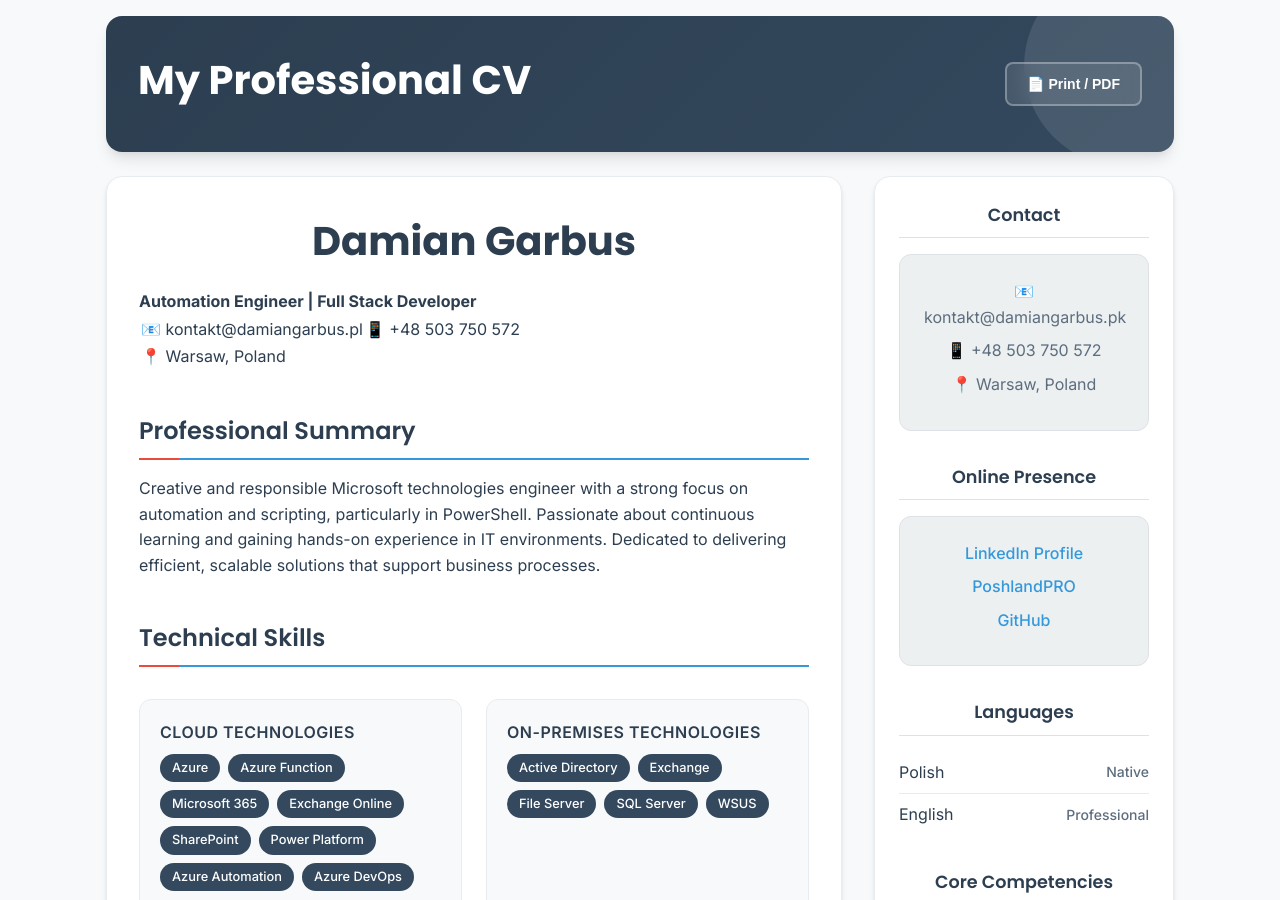
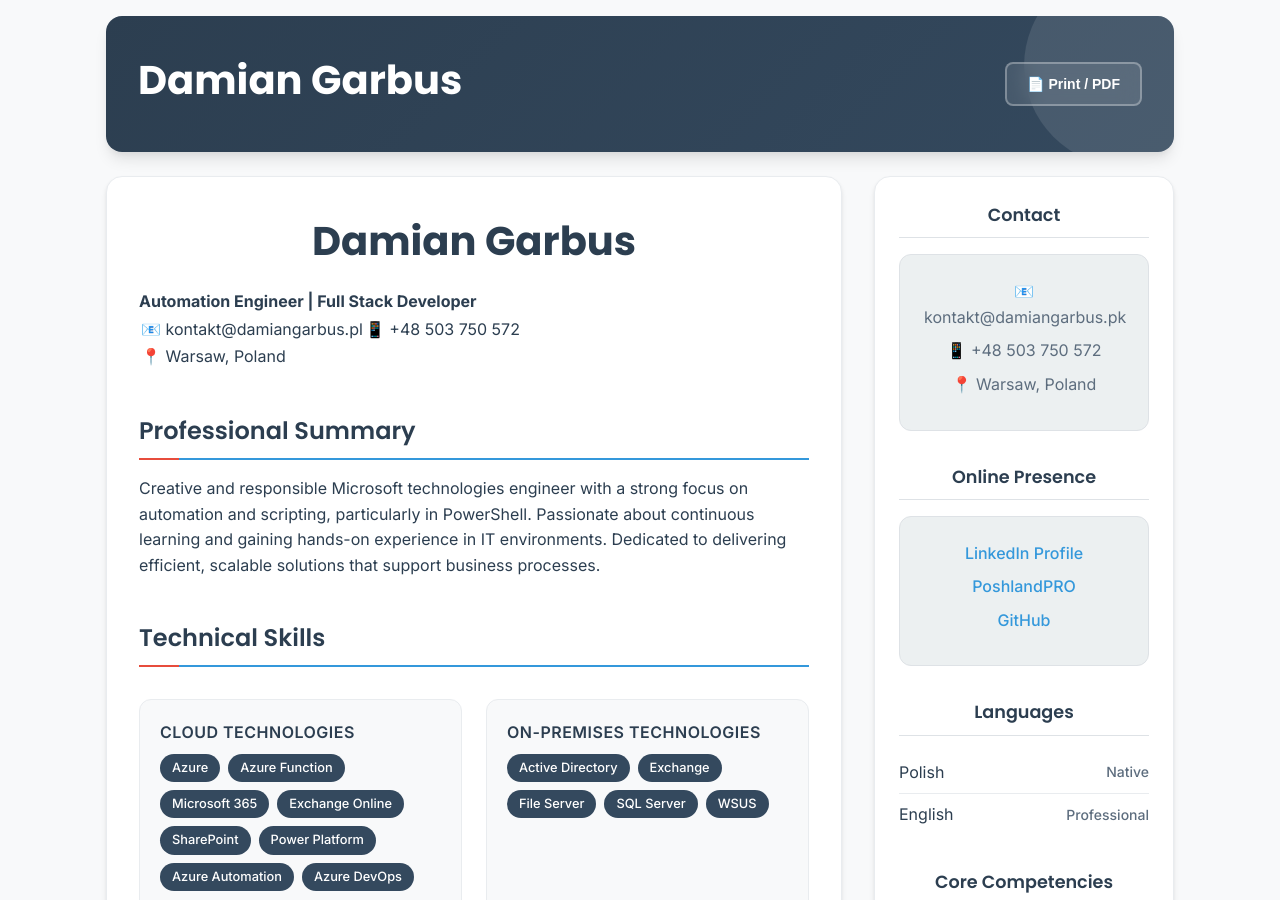
Before and after one commit to PoshlandPro/CV, a Jekyll site: the page built from index.md, in a window 1280 px wide and 900 px high. Built offline with Jekyll 4.4.1, drawn with Linux system fonts in a browser that asks for light colours.

Commit message:
✨ Update CV header title to include the user's name for personalization

```diff
--- a/_layouts/cv.html
+++ b/_layouts/cv.html
@@ -23,7 +23,7 @@
         <header class="cv-header">
             <div class="header-content">
                 <div class="header-title">
-                    <h1>{{ site.title | default: "Professional CV 123" }}</h1>
+                    <h1>Damian Garbus</h1>
                     <!-- <div class="header-subtitle">Modern • Professional • Responsive</div> -->
                 </div>
                 <div class="header-actions">
```
